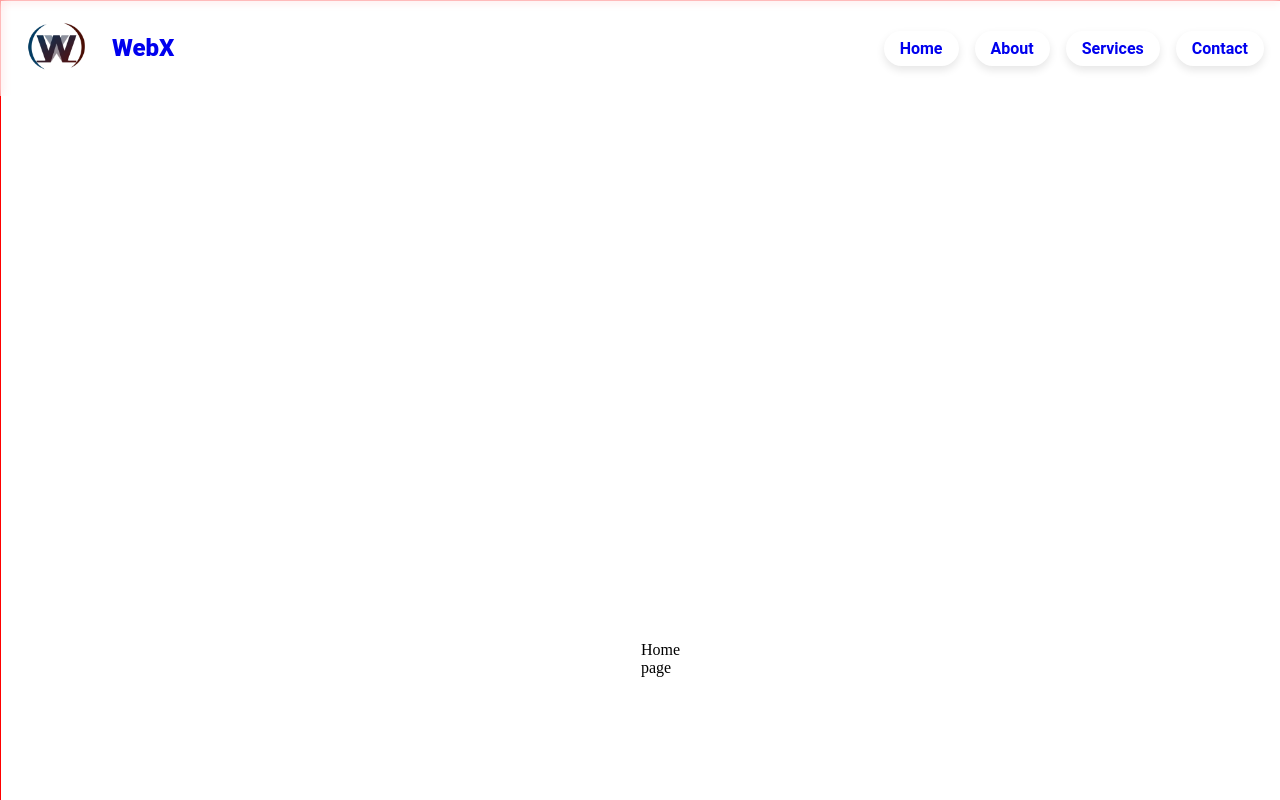
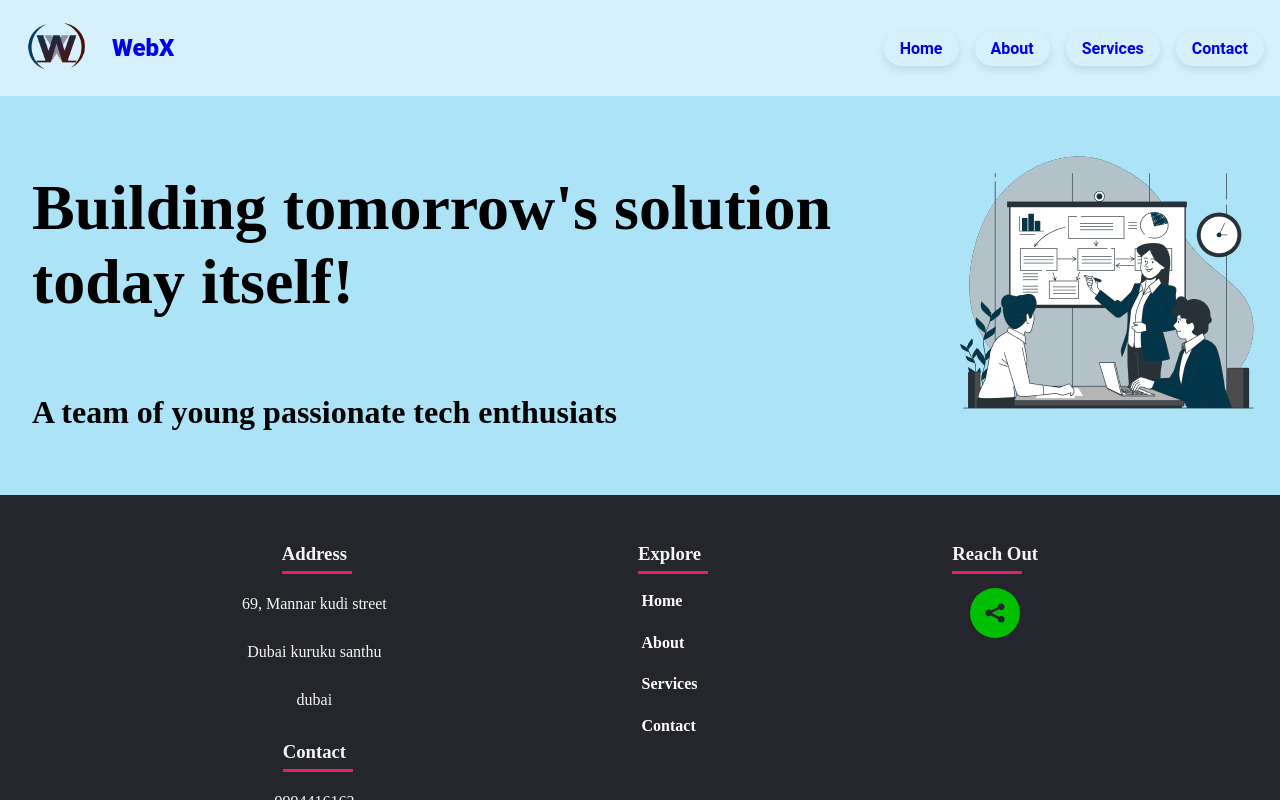
Before and after one commit to B-a-b-u/WebxWorks, a React (Vite) app: page / in a window 1280 px wide. Shown: the top 800 px of the page. Built offline with nearby package versions, Linux system fonts and the light colour scheme.

Commit message:
hero section created

```diff
--- a/src/pages/Home/Home.css
+++ b/src/pages/Home/Home.css
@@ -0,0 +1,24 @@
+.hero-section{
+    padding-top: 6rem;
+    display: flex;
+    justify-content: space-around;
+    align-items: center;
+    background-color: #ace3f7;
+    min-height: auto;
+}
+
+.hero-section-content{
+    display: flex;
+    flex-wrap: wrap;
+    flex-direction: column;
+    margin: 2rem;
+    font-weight: bolder;
+    font-size: xx-large;
+}
+
+@media (max-width:700px){
+    .hero-section{
+        display: flex;
+        flex-direction: column;
+    }
+}
--- a/src/pages/Home/Home.jsx
+++ b/src/pages/Home/Home.jsx
@@ -1,12 +1,25 @@
 import Footer from "../../components/Footer/Footer";
 import Navbar from "../../components/Navbar/Navbar";
+import HSImg from "../../assets/herosection.png"
+import './Home.css'
 
 const Home = () => {
     return(
         <>
            <Navbar/>
-           <div className="home" style={{"border" : "1px red solid", "padding" : "50%"}}>
-            Home page
+           <div className="hero-section">
+                <div className="hero-section-content">
+                    <h1 className="slogan">
+                        Building tomorrow's solution today itself!
+                    </h1>
+                    <p className="sub-slogan">
+                        A team of young passionate tech enthusiats
+                    </p>
+
+                </div>
+                <div className="hero-image">
+                        <img src={HSImg} />
+                    </div>
            </div>
            <Footer/>
         </>
```
Also changed, not shown: src/assets/herosection.png (added).
